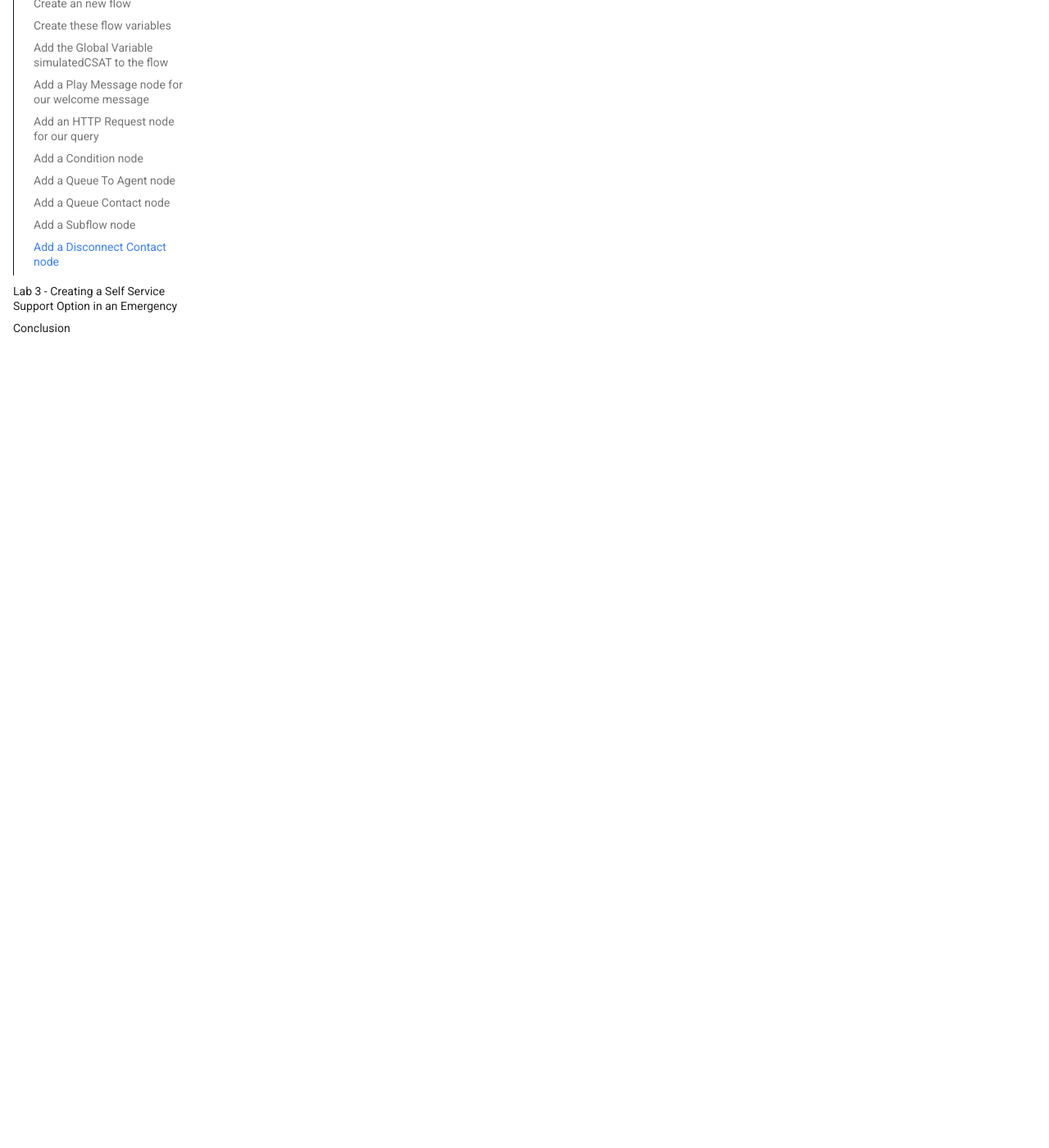
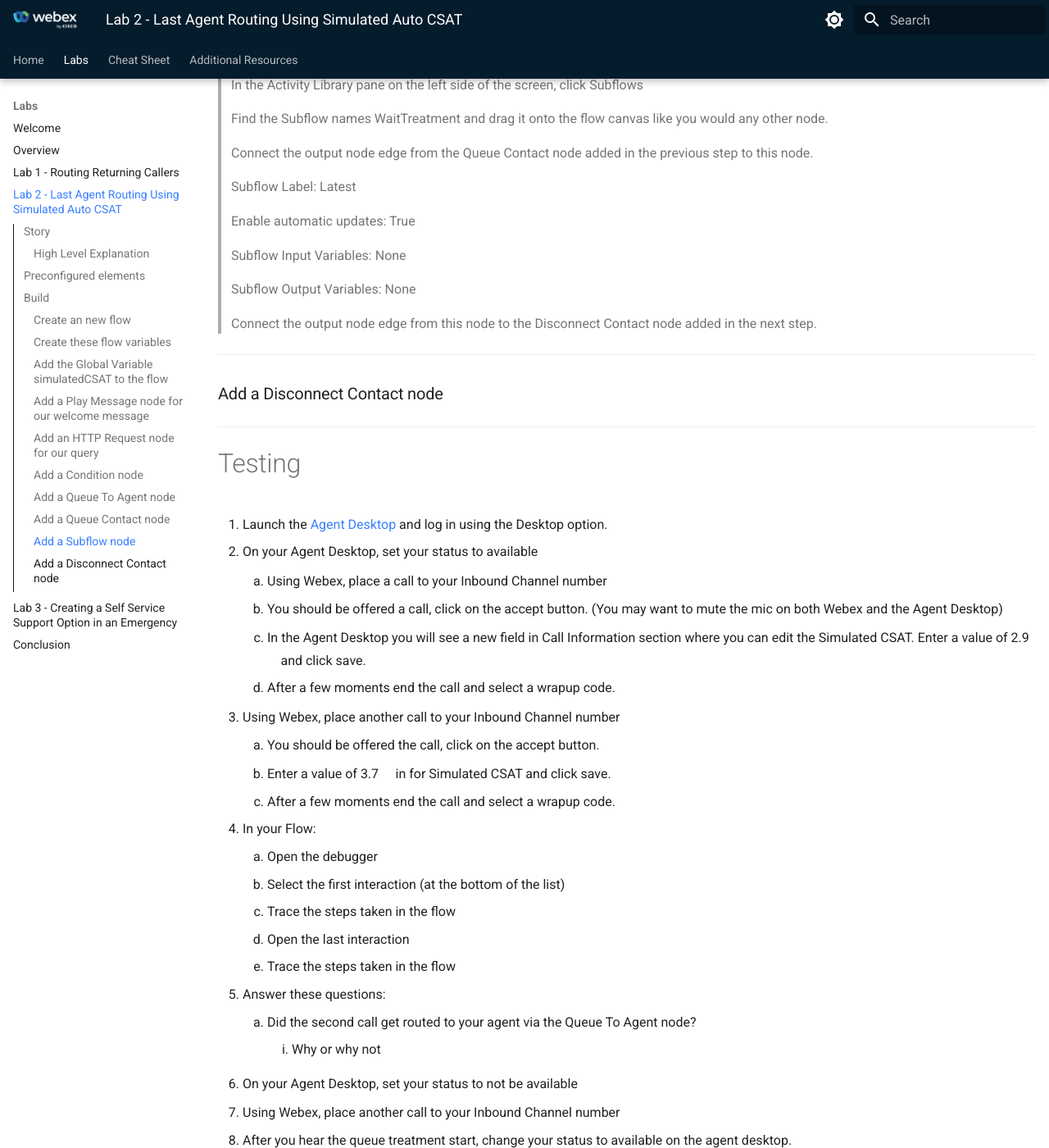
Before and after one commit to WebexCC-SA/LAB-2354, an MkDocs documentation site: the page built from docs/lab2_LARbasedOnCSAT.md, in a window 1280 px wide and 1400 px high, scrolled down 3644 px. Shown: the whole window at 82% size. Built offline with MkDocs 1.6.1 and Material for MkDocs 9.7.7, drawn with Linux system fonts in a browser that asks for light colours; some of the changed text lies outside the part shown.

Commit message:
Updating Lab 2 to MVP status

```diff
--- a/docs/lab2_LARbasedOnCSAT.md
+++ b/docs/lab2_LARbasedOnCSAT.md
@@ -1,13 +1,24 @@
-# Lab 2 - Last Agent Routing Using Simulated AutoCSAT
+# Lab 2 - Last Agent Routing Using Simulated Auto CSAT
 
 ## Story
+> A common request for returning customers calling into a contact center is to work with the last person with which they had a good experience.  This may be because they are already familiar with what the customer needs or it may just be that the customer is familiar with the agent and enjoyed their last interaction. With the new Auto CSAT feature in the Webex Contact Center we can automatically account for this request and route to the last agent which had a high Auto CSAT with the customer.
+> !!! Note
+      Because this is a lab environment and you will be playing both the role of the customer and agent, we are going to use a simulated CSAT as it would be difficult to properly score a call in these conditions.
+
 
 ### High Level Explanation
+1. New call comes into the flow
+2. Call the Search API to find the last agent with which they had a good CSAT
+3. If the agent is available, we will route the call to that agent
+4. If the agent is not available or if no recent good CSAT scores exits for the caller, we will route the call to the queue for the next available agent.
+
 
 ## Preconfigured elements
 1. Wait treatment Subflow which will provide Music in Queue and Queue Messages.
 2. Connector for calling Webex Contact Center APIs
-3. Agent Editable, Reportable Global Variable
+3. Agent Editable and Reportable Global Variable for our simulated CSAT
+
+---
 
 ## Build
 ### Create an new flow
@@ -55,7 +66,8 @@
 
 
 ### Add an HTTP Request node for our query
-
+> Connect the output node edge from the Play Message node to this node
+>
 > Select Use Authenticated Endpoint
 >
 > Connector: WxCC_API
@@ -142,6 +154,8 @@
 ---
 
 ### Add a Condition node
+> Connect the output node edge from teh HTTP Request node to this node
+>
 > Expression: <copy>`{{agentID is empty}}`</copy>
 >
 > We will connect the True node in a future step.
@@ -181,7 +195,21 @@
 ---
 
 ### Add a Subflow node
-
+> In the Activity Library pane on the left side of the screen, click Subflows
+>
+> Find the Subflow names WaitTreatment and drag it onto the flow canvas like you would any other node.
+>
+> Connect the output node edge from the Queue Contact node added in the previous step to this node.
+>
+> Subflow Label: Latest
+>
+> Enable automatic updates: True
+>
+> Subflow Input Variables: None
+>
+> Subflow Output Variables: None
+>
+> Connect the output node edge from this node to the Disconnect Contact node added in the next step.
 ---
 
 ### Add a Disconnect Contact node
@@ -189,5 +217,55 @@
 ---
 
 # Testing
+1. Launch the [Agent Desktop](https://desktop.wxcc-us1.cisco.com/) and log in using the Desktop option.
+2. On your Agent Desktop, set your status to available
+      1. Using Webex, place a call to your Inbound Channel number <copy><w class="EPDN"></w></copy>
+      2. You should be offered a call, click on the accept button. (You may want to mute the mic on both Webex and the Agent Desktop)
+      3. In the Agent Desktop you will see a new field in Call Information section where you can edit the Simulated CSAT.  Enter a value of <copy>2.9</copy> and click save.
+      4. After a few moments end the call and select a wrapup code.
+3. Using Webex, place another call to your Inbound Channel number <copy><w class="EPDN"></w></copy>
+      1. You should be offered the call, click on the accept button.
+      2. Enter a value of <copy>3.7</copy> in for Simulated CSAT and click save.
+      3. After a few moments end the call and select a wrapup code.
+4. In your Flow:
+      1. Open the debugger
+      2. Select the first interaction (at the bottom of the list)
+      3. Trace the steps taken in the flow
+      4. Open the last interaction
+      5. Trace the steps taken in the flow
+5. Answer these questions:
+      1. Did the second call get routed to your agent via the Queue To Agent node?
+         1. Why or why not
+6. On your Agent Desktop, set your status to not be available
+7. Using Webex, place another call to your Inbound Channel number <copy><w class="EPDN"></w></copy>
+8. After you hear the queue treatment start, change your status to available on the agent desktop.
+      1. You should be offered the call, click on the accept button.
+      2. Enter a value of <copy>2.8</copy> in for Simulated CSAT and click save.
+      3. After a few moments end the call and select a wrapup code.
+9. In your Flow:
+      1. Open the debugger
+      2. Select the last interaction
+      3. Trace the steps taken in the flow
+10. Answer these questions:
+      1. Was the call routed to the Queue to Agent node?
+      2. What happened next?
+         1. Why?
+         2. What will happen if you call in again starting in the Available status?
+11. Make sure that you are in Available status on the agent desktop.
+12. Using Webex, place another call to your Inbound Channel number <copy><w class="EPDN"></w></copy>
+      1. You should be offered the call, click on the accept button.
+      2. After a few moments end the call and select a wrapup code.
+13. In your Flow:
+      1. Open the debugger
+      2. Select the last interaction
+      3. Trace the steps taken in the flow
+14. Answer the following questions:
+      1. Was the call offered to you from the Queue to Agent node?
+      2. What was the value of the variable queriedCSAT (look in the HTTP node step)
+         1. Why?
+      3. How do you think that you could change the logic/criteria to meet other business needs?
 
+
+## Once you have completed the testing, let the instructor know.
+---
 <script src='../assets/load.js'><script>
--- a/mkdocs.yml
+++ b/mkdocs.yml
@@ -82,7 +82,7 @@
       - Overview: overview.md
       # - Lab 1 - Getting Started: lab1_getting_started.md
       - Lab 1 - Routing Returning Callers: lab1_returningCustomer.md
-      - Lab 2 - Last Agent Routing Using Simulated AutoCSAT: lab2_LARbasedOnCSAT.md
+      - Lab 2 - Last Agent Routing Using Simulated Auto CSAT: lab2_LARbasedOnCSAT.md
       - Lab 3 - Creating a Self Service Support Option in an Emergency: lab3_CreatingSelfService.md
       - Conclusion: conclusion.md
   # - Topologies: topologies.md
```
Also changed, not shown: docs/lab1_returningCustomer.md (+18 -11 lines).
